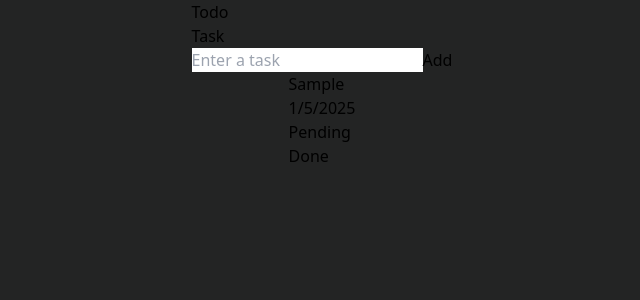
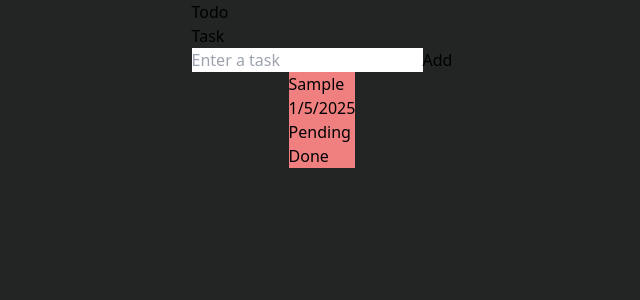
Before and after one commit to Amanjeet-007/LearningReact, a React (Vite) app: page / in a window 1280 px wide. Both pictures are taken after typing "Sample" into the empty fields and a click on the button "Add". Shown: the top 300 px of the page, without its empty margins (318-958 px from the left). Built offline with nearby package versions, Linux system fonts and the light colour scheme.

Commit message:
todo Complete

```diff
--- a/src/components/Todo.jsx
+++ b/src/components/Todo.jsx
@@ -1,5 +1,4 @@
-import { useState } from 'react';
-// import '../styles/Todo.css';
+import { useEffect, useState} from 'react';
 
 export default function Todo() {
   const [input, setInput] = useState('');
@@ -31,24 +30,24 @@ export default function Todo() {
   function AllItems() {
     return (
       tasks.map((task) => (
-        <div className={task.status=="Done"?"bg-green-500 box w-min flex flex-col p-4 m-3 border-red-800 border-2 rounded-md  ":"bg-red-500 box w-min flex flex-col p-4 m-3 border-red-800 border-2 rounded-md  "} key={task.id} >
+        <div className={"box w-min flex flex-col p-4 m-3 border-red-800 border-2 rounded-md  "} key={task.id} style={{backgroundColor:task.status?"lightgreen" : "lightcoral"}} >
           <div>{task.task}</div>
           <div>{task.date}</div>
           <div>{task.status ? "Done" : "Pending"}</div>
-          <button onClick={() => markAsDone(task.id)}>Done</button>
+          <button onClick={() => {markAsDone(task.id)}}>Done</button>
         </div>
       ))
     );
   }
 
+
   // Mark a task as done
   function markAsDone(id) {
-    const updatedTasks = tasks.map(task =>
+    const updatedTasks = tasks.map((task) =>
       task.id === id ? { ...task, status: true } : task
     );
-    setTasks(updatedTasks); // Update the state
+    setTasks(updatedTasks);
   }
-
   return (
     <>
       <div id="top" className='bg-blue-700 text-white text-center w-min px-16 border-black border-2'>
```
